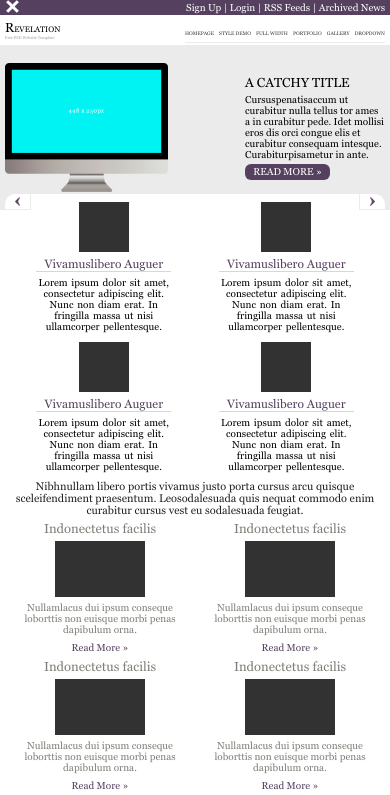
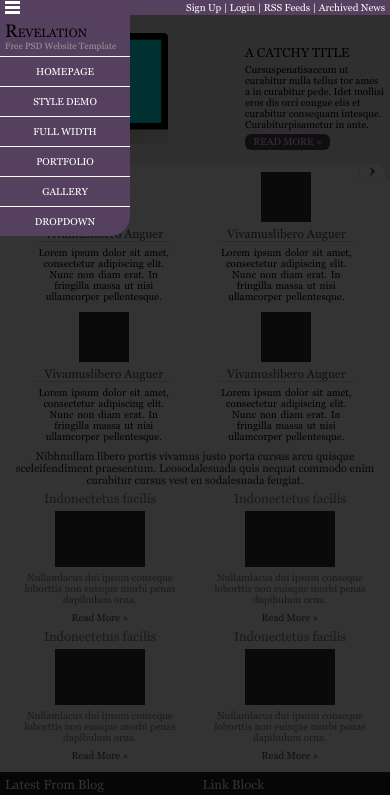
Before and after one commit to Bpemena/Frontend_Week_2, a website: page index.html in a window 390 px wide. Both pictures are taken after a click on the link 12 px from the left and 7 px from the top of the page. Shown: the top 795 px of the page. Drawn offline with nearby package versions, Linux system fonts and the light colour scheme; files that its build step writes are made by us from their sources; files whose address does not match are found by name.

Commit message:
added navbar

```diff
--- a/index.html
+++ b/index.html
@@ -12,14 +12,20 @@
 </head>
 <body>
 	<div class="page">
-		<!-- <nav class="nav">
+		<div class="darkening"></div>
+
+		<nav class="nav">
+			<div class="nav__logo">
+				<p><span>R</span>EVELATION</p>
+				<p>Free PSD Website Template</p>
+			</div>
 			<a rel="nofollow" rel="noreferrer" href="#" class="nav__item link">HOMEPAGE</a>
 			<a rel="nofollow" rel="noreferrer" href="#" class="nav__item link">STYLE DEMO</a>
 			<a rel="nofollow" rel="noreferrer" href="#" class="nav__item link">FULL WIDTH</a>
 			<a rel="nofollow" rel="noreferrer" href="#" class="nav__item link">PORTFOLIO</a>
 			<a rel="nofollow" rel="noreferrer" href="#" class="nav__item link">GALLERY</a>
 			<a rel="nofollow" rel="noreferrer" href="#" class="nav__item link">DROPDOWN</a>
-		</nav> -->
+		</nav>
 		<!--################# Topbar #################-->
 		<div class="topbar">
 			<a href="#" class="navBtn"><span></span></a>
@@ -49,7 +55,6 @@
 
 		<!--################# Slider #################-->
 		<div class="slider">
-
 			<div class="slide">
 				<img src="images/slider/monitor.png" class="slide__img">
 				<div class="slide__text">
--- a/sass/media.sass
+++ b/sass/media.sass
@@ -128,6 +128,35 @@
 			line-height: 30px
 
 @media only screen and (max-width: 599px)
+	.navBtn
+		width: 15px
+		height: 15px
+		span
+			width: 15px
+			height: 3px
+			top: 50%
+			left: 50%
+			margin:
+				top: -1.5px
+				left: -7.5px
+			&::before
+				width: 15px
+				height: 3px
+				top: 50%
+				left: 50%
+				margin:
+					top: -1.5px
+					left: -7.5px
+				transform: translateY(-5px)
+			&::after
+				width: 15px
+				height: 3px
+				top: 50%
+				left: 50%
+				margin:
+					top: -1.5px
+					left: -7.5px
+				transform: translateY(5px)
 	.topbar
 		height: 16px
 		&__list
@@ -250,6 +279,8 @@
 			line-height: 14px
 
 @media only screen and (max-width: 479px)
+	.nav
+		top: 15px
 	.topbar
 		height: 15px
 		&__list
--- a/sass/style.sass
+++ b/sass/style.sass
@@ -1,12 +1,12 @@
 @mixin navSpan-style
 	position: absolute
-	width: 15px
-	height: 3px
+	width: 20px
+	height: 4px
 	top: 50%
 	left: 50%
 	margin:
-		top: -1.5px
-		left: -7.5px
+		top: -2px
+		left: -10px
 	background-color: #fff
 	transition: 0.4s
 
@@ -22,16 +22,27 @@ body
 	text-decoration: none
 .column
 	width: 225px
+.darkening
+	position: absolute
+	z-index: -1
+	opacity: 0
 
-
-
+	width: 100%
+	height: 100%
+	background-color: rgba(0,0,0,0.8)
+	transition: all 0.4s
+	&--active
+		z-index: 100
+		opacity: 1
 .page
+	position: relative
 	max-width: 1000px
 	margin: 0 auto
 	background-color: #fff
 
 .topbar
 	position: relative
+	z-index: 101
 	background-color: #55415f
 	&__list
 		line-height: 30px
@@ -46,8 +57,8 @@ body
 
 .navBtn
 	display: inline-block
-	width: 15px
-	height: 15px
+	width: 20px
+	height: 20px
 	margin-left: 5px
 	position: absolute
 	span
@@ -55,17 +66,46 @@ body
 		&::before
 			@include navSpan-style
 			content: ''
-			transform: translateY(-5px)
+			transform: translateY(-8px)
 		&::after
 			@include navSpan-style
 			content: ''
-			transform: translateY(5px)
+			transform: translateY(8px)
 	&--active span
 		height: 0
 		&:before
 			transform: rotate(45deg)
 		&:after
 			transform: rotate(-45deg)
+
+.nav
+	position: fixed
+	z-index: 102
+	top: 16px
+	left: -130px
+	border-radius: 0 0 20px 0
+	background-color: #55415f
+	transition: all 0.4s
+	&__item
+		display: block
+		border-top: solid 1px #fff
+		width: 130px
+		height: 30px
+		line-height: 30px
+		font-size: 10px
+		color: #fff
+		text-align: center
+	&__logo
+		padding: 5px
+		p // .--fontsize
+			font-size: (12px)
+			span
+				font-size: (18px)
+		p:last-child
+			font-size: (9px)
+			color: #999999
+	&--active
+		left: 0px
 
 .header
 	height: 130px
@@ -74,7 +114,7 @@ body
 	align-items: center
 	&__logo
 		margin-left: 20px
-		p
+		p // .--fontsize
 			font-size: (26px)
 			span
 				font-size: (36px)
@@ -97,7 +137,6 @@ body
 			color: #55415f
 			border-bottom: solid 2px #55415f
 			border
-
 
 .slider
 	position: relative
```
Also changed, not shown: build/css/media.css, build/css/style.css, build/index.html, build/js/script.js.
